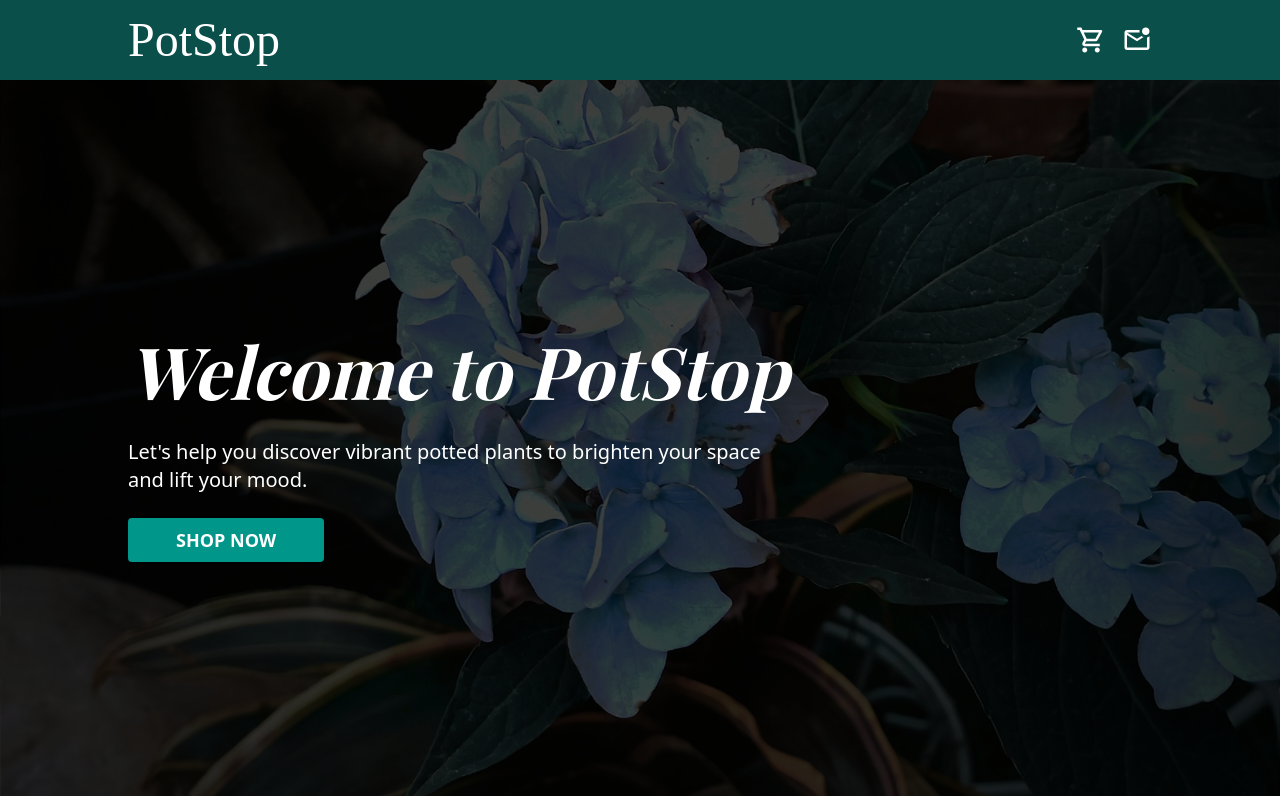
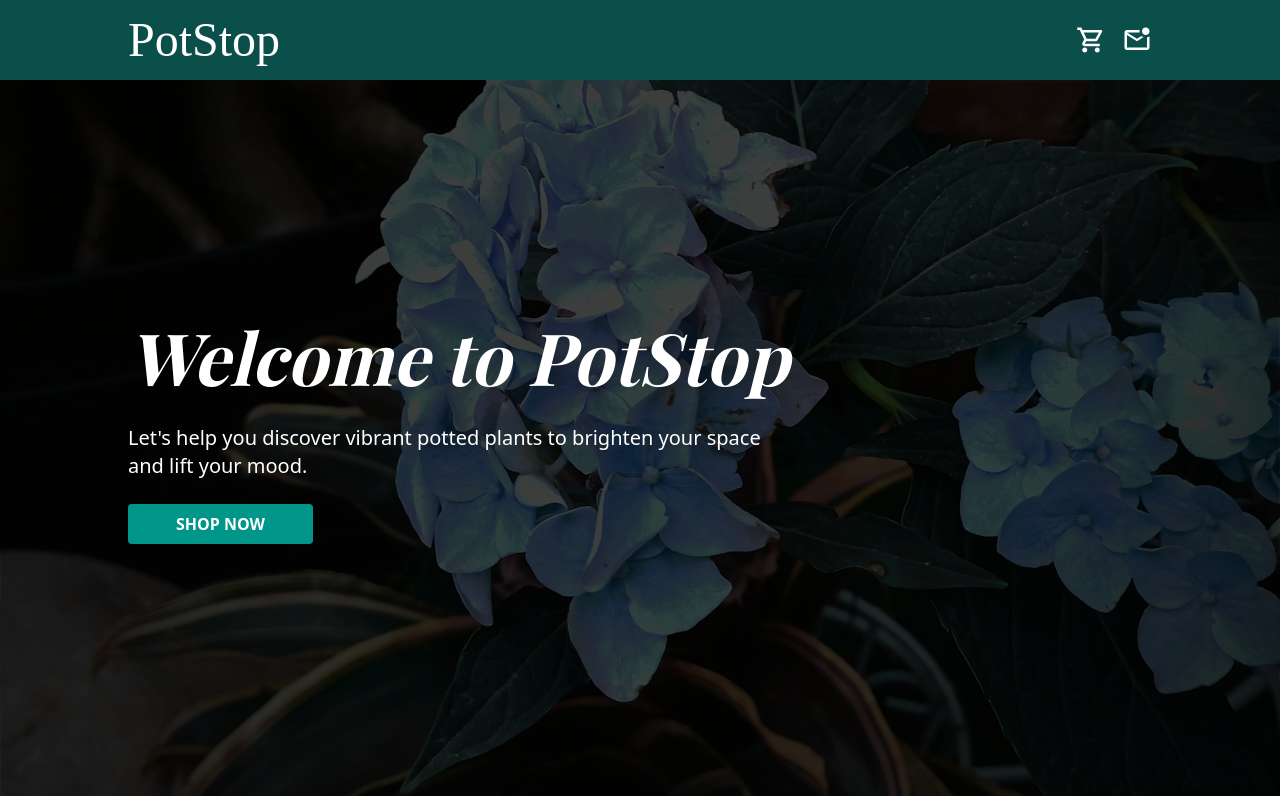
Before and after one commit to KikiXoxo/shopping-cart-app, a React (Vite) app: page / in a window 1280 px wide. Shown: the top 796 px of the page. Built offline with nearby package versions, Linux system fonts and the light colour scheme; a web font is replaced by a local one.

Commit message:
style: update hero button style - make navbar fixed

```diff
--- a/src/components/Navbar.jsx
+++ b/src/components/Navbar.jsx
@@ -10,7 +10,7 @@ const Navbar = () => {
   const totalItems = cart.length;
 
   return (
-    <nav className='w-full bg-teal-900'>
+    <nav className='fixed top-0 left-0 z-50 w-full bg-teal-900'>
       <div className='max-w-[80%] mx-auto py-4 flex text-white justify-between items-center'>
         <Link to='/'>
           <h1 className='font-logo text-5xl'>PotStop</h1>
--- a/src/layouts/MainLayout.jsx
+++ b/src/layouts/MainLayout.jsx
@@ -6,7 +6,7 @@ const MainLayout = () => {
   return (
     <div className='flex flex-col min-h-screen'>
       <Navbar />
-      <main className='flex-grow bg-[#f4fdfb]'>
+      <main className='flex-grow bg-[#f4fdfb] pt-16'>
         <Outlet />
       </main>
       <Footer />
--- a/src/pages/Home.jsx
+++ b/src/pages/Home.jsx
@@ -63,7 +63,7 @@ const Home = () => {
           </p>
           <a
             href='#shop-section'
-            className='inline-block bg-teal-600 text-white text-lg uppercase py-2 px-12 rounded hover:bg-teal-700 transition-transform duration-300 hover:scale-105 font-semibold'
+            className='inline-block bg-teal-600 text-white uppercase py-2 px-12 rounded hover:bg-teal-700 transition-transform duration-300 hover:scale-105 font-semibold'
           >
             Shop Now
           </a>
```
